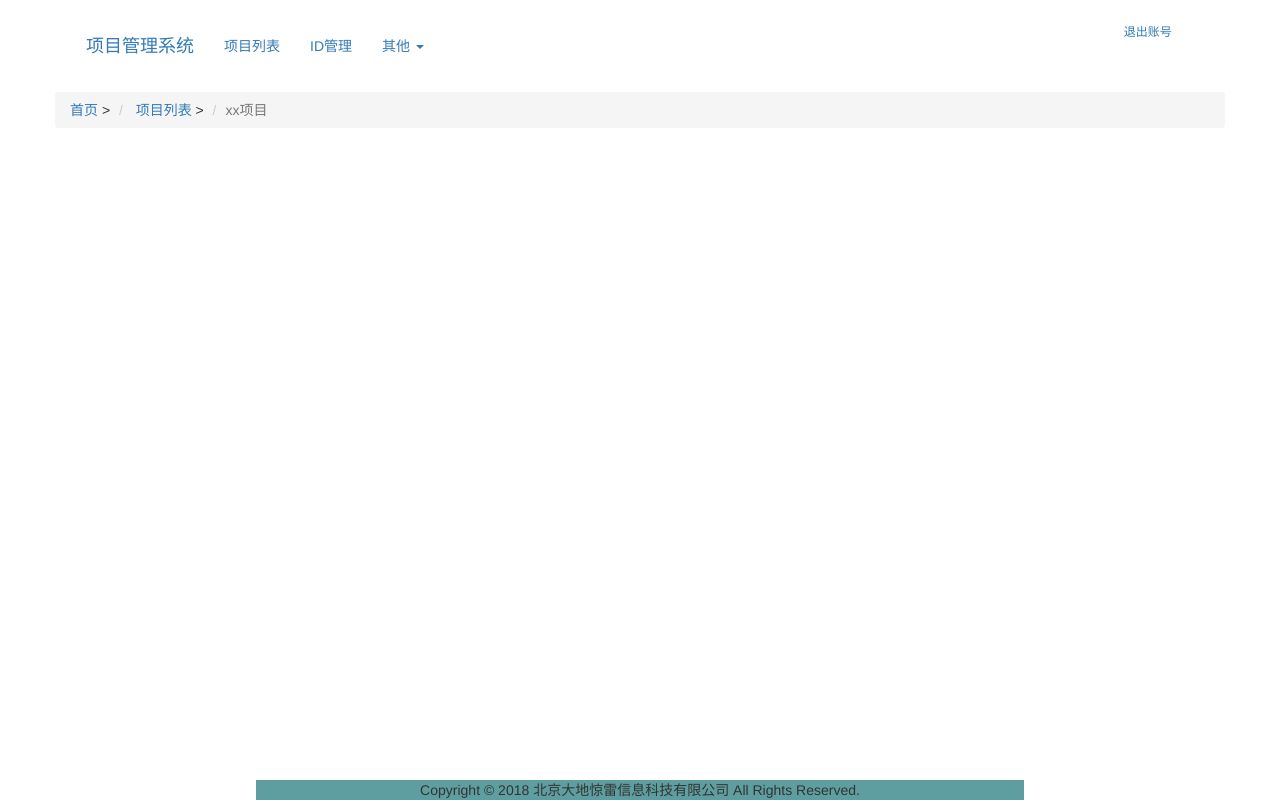
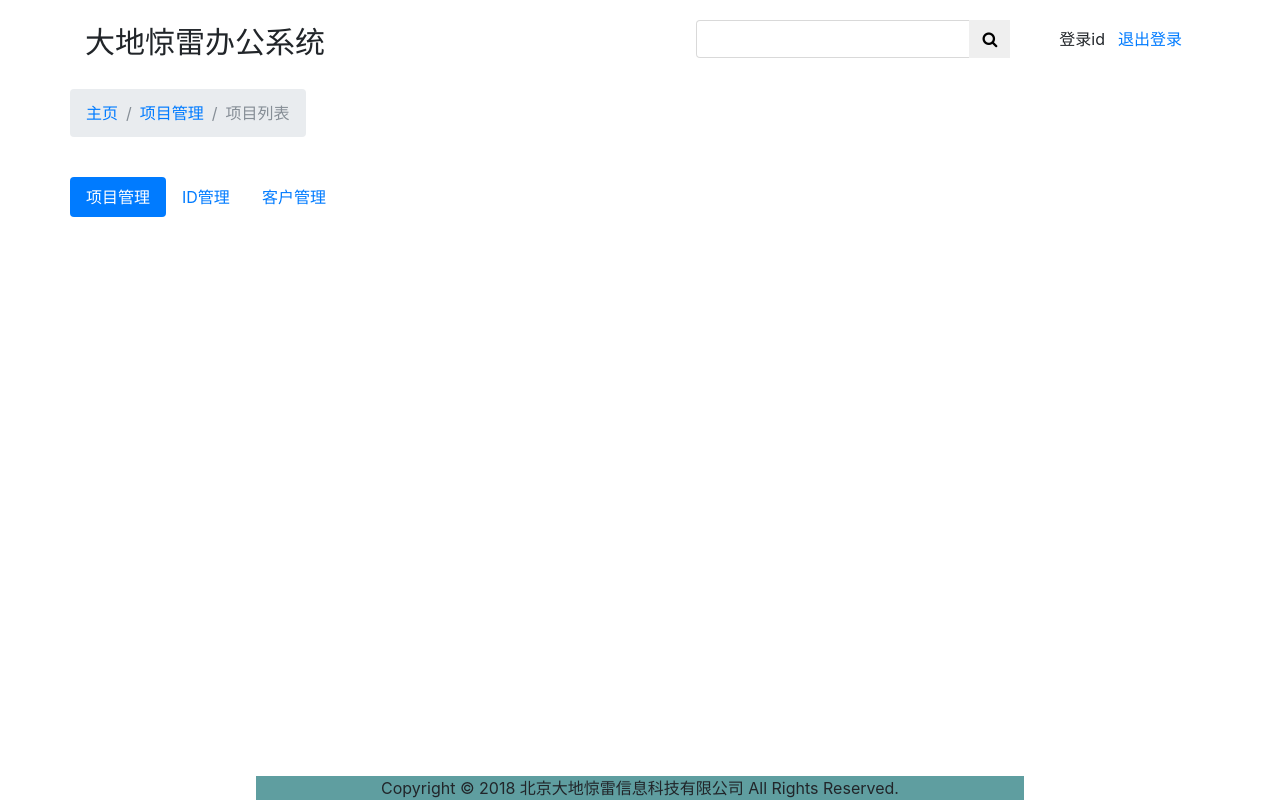
Before and after one commit to pangzhilei/oaft, a plain HTML site: page templates/main.html in a window 1280 px wide. Drawn offline with nearby package versions, Linux system fonts and the light colour scheme.

Commit message:
bootstrap4进一步了解，开心

```diff
--- a/templates/main.html
+++ b/templates/main.html
@@ -5,9 +5,13 @@
     <meta charset="UTF-8">
     <meta name="viewport" content="width=device-width, initial-scale=1.0">
     <meta http-equiv="X-UA-Compatible" content="ie=edge">
-    <link href="https://cdn.bootcss.com/bootstrap/3.3.7/css/bootstrap.min.css" rel="stylesheet">
+    <!-- 新 Bootstrap4 核心 CSS 文件 -->
+    <link rel="stylesheet" href="https://cdn.bootcss.com/bootstrap/4.0.0-beta/css/bootstrap.min.css">
     <script src="https://cdn.bootcss.com/jquery/3.2.1/jquery.min.js"></script>
-    <script src="https://cdn.bootcss.com/bootstrap/3.3.7/js/bootstrap.min.js"></script>
+    <script src="https://cdn.bootcss.com/popper.js/1.12.5/umd/popper.min.js"></script>
+    <script src="https://cdn.bootcss.com/bootstrap/4.0.0-beta/js/bootstrap.min.js"></script>
+    <!-- awesome字体文件 -->
+    <link href="https://cdn.bootcss.com/font-awesome/4.7.0/css/font-awesome.min.css" rel="stylesheet">
     <title>OA for FT</title>
     <style type="text/css">
         body {
@@ -23,73 +27,76 @@
             width: 60%;
             margin: 0 auto;
         }
+
+        #caption{
+            font-size: 30px;
+            margin-bottom:30px;
+        }
     </style>
 </head>
 
 <body>
     <div class="container">
-        <nav class="navbar navbar-primary">
+        <div class="row mb-4">
             <div class="container-fluid">
-                <div class="navbar-header">
-                    <a class="navbar-brand" href="#">项目管理系统</a>
-                </div>
-                <div>
-                    <ul class="nav navbar-nav">
-                        <li>
-                            <a href="#">项目列表</a>
-                        </li>
-                        <li>
-                            <a href="#">ID管理</a>
-                        </li>
-                        <li class="dropdown">
-                            <a href="#" class="dropdown-toggle" data-toggle="dropdown">
-                                其他
-                                <b class="caret"></b>
-                            </a>
-                            <ul class="dropdown-menu">
-                                <li>
-                                    <a href="#">jmeter</a>
-                                </li>
-                                <li>
-                                    <a href="#">EJB</a>
-                                </li>
-                                <li>
-                                    <a href="#">Jasper Report</a>
-                                </li>
-                                <li class="divider"></li>
-                                <li>
-                                    <a href="#">分离的链接</a>
-                                </li>
-                                <li class="divider"></li>
-                                <li>
-                                    <a href="#">另一个分离的链接</a>
-                                </li>
-                            </ul>
-                        </li>
-                    </ul>
-                    <button type="button" class="btn btn-link btn-xs col-xs-1 pull-right">
-                        <a href="#">退出账号</a>
-                    </button>
-                </div>
+                <span id='caption'>大地惊雷办公系统</span>
+
+                <span class="pull-right">
+                    <span class="input-group">
+                        <input type="text" class="form-control">
+                        <span class="input-group-btn">
+                            <button class="btn">
+                                <span class="fa fa-search"></span>
+                            </button>
+
+                        </span>
+                    <span  style="display:inline-block;line-height:38px;text-align:center;margin-left:50px">登录id</span>
+                    <span>
+
+                        <button type="button" class="btn btn-link btn-xs col-xs-1">
+                            <a href="#">退出登录</a>
+                        </button>
+                    </span>
+                    </span>
+
+                </span>
+
             </div>
-        </nav>
-        <div class="row">
-            <div class="span6">
-                <ul class="breadcrumb">
-                    <li>
-                        <a href="#">首页</a>
-                        <span class="divider">></span>
+        </div>
+
+
+
+
+        <div class="row mb-4">
+            <nav aria-label="breadcrumb" role="navigation" >
+                <ol class="breadcrumb">
+                    <li class="breadcrumb-item"><a href="#">主页</a></li>
+                    <li class="breadcrumb-item"><a href="#">项目管理</a></li>
+                    <li class="breadcrumb-item active" aria-current="page">项目列表</li>
+                </ol>
+            </nav>
+        </div>
+
+        <div class="row margin-top:10px">
+                <ul class="nav nav-pills">
+                    <li class="nav-item">
+                        <a class="nav-link active " data-toggle='pill' href="#">项目管理</a>
                     </li>
-                    <li>
-                        <a href="#">项目列表</a>
-                        <span class="divider">></span>
+                    <li class="nav-item">
+                        <a class="nav-link" data-toggle='pill' href="#">ID管理</a>
                     </li>
-                    <li class="active">xx项目</li>
+                    <li class="nav-item">
+                        <a class="nav-link" data-toggle='pill' href="#">客户管理</a>
+                    </li>
                 </ul>
             </div>
-        </div>
+
         <div class="bottom">Copyright &#169 2018 北京大地惊雷信息科技有限公司 All Rights Reserved.</div>
     </div>
+
+
+
+
 
 </body>
 
```
Also changed, not shown: index.html (+35 -18 lines).
